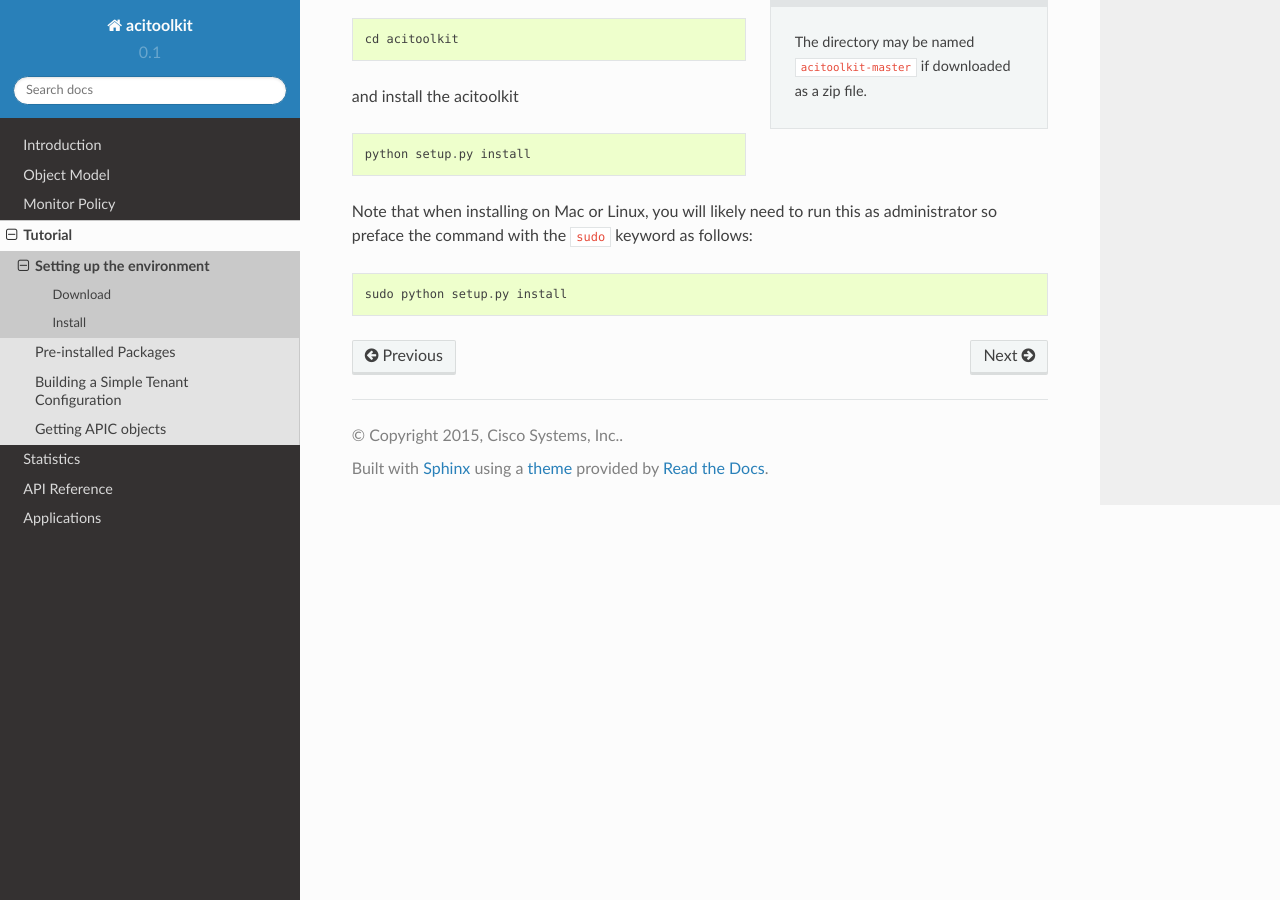
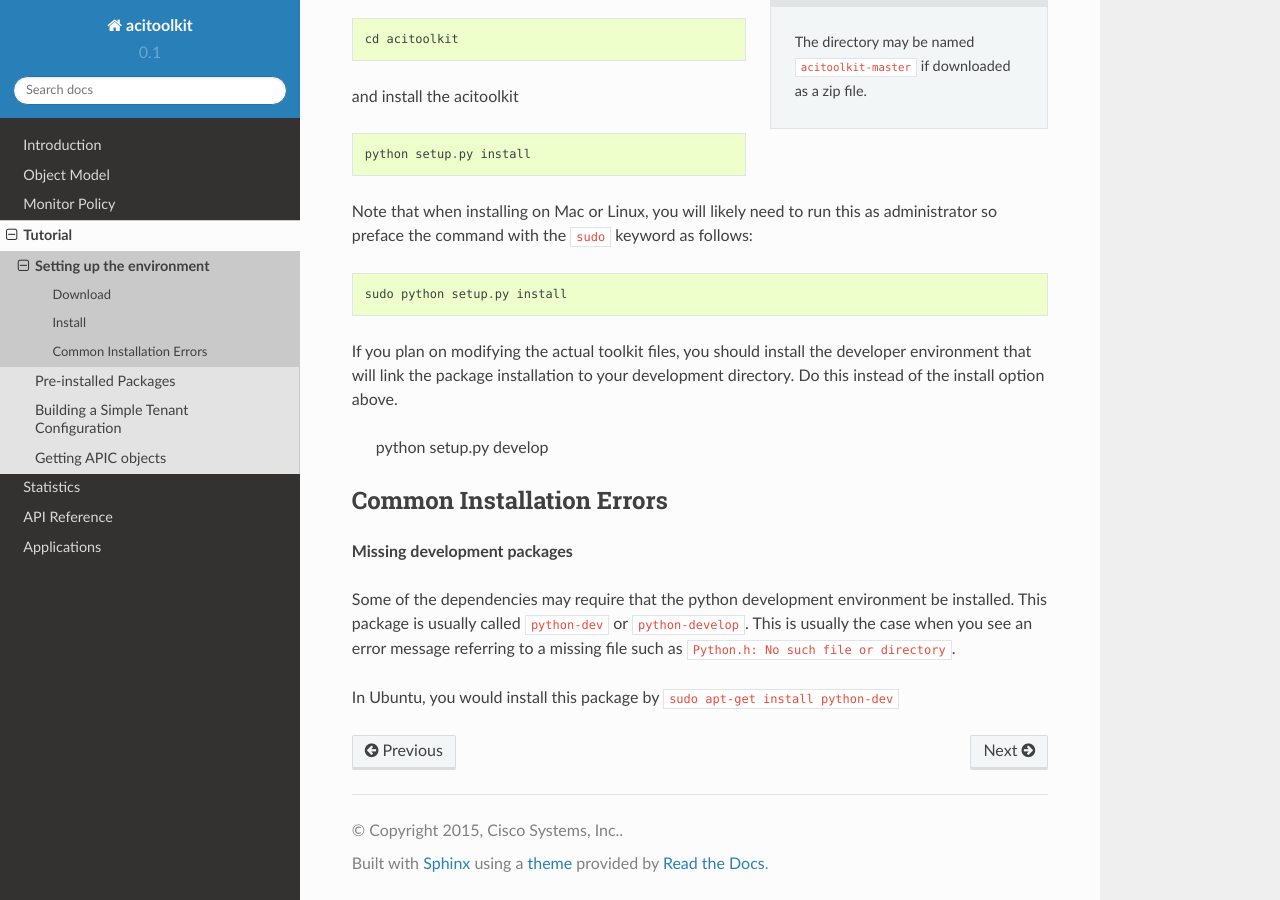
Before and after one commit to datacenter/acitoolkit, a Sphinx documentation site: the page built from docs/source/tutorialsetup.rst, in a window 1280 px wide and 900 px high, scrolled down 692 px. Built offline with Sphinx 7.4.7 and the Read the Docs theme 2.0.0, drawn with Linux system fonts in a browser that asks for light colours.

Commit message:
Add section on possible installation issues

```diff
--- a/docs/source/tutorialsetup.rst
+++ b/docs/source/tutorialsetup.rst
@@ -42,3 +42,21 @@ this as administrator so preface the command with the ``sudo`` keyword
 as follows::
 
    sudo python setup.py install
+
+If you plan on modifying the actual toolkit files, you should install the developer
+environment that will link the package installation to your development directory. Do
+this instead of the install option above.
+
+    python setup.py develop
+
+Common Installation Errors
+~~~~~~~~~~~~~~~~~~~~~~~~~~
+
+**Missing development packages**
+
+Some of the dependencies may require that the python development environment be installed.
+This package is usually called ``python-dev`` or ``python-develop``. This is usually the
+case when you see an error message referring to a missing file such as ``Python.h: No such
+file or directory``.
+
+In Ubuntu, you would install this package by ``sudo apt-get install python-dev``
```
